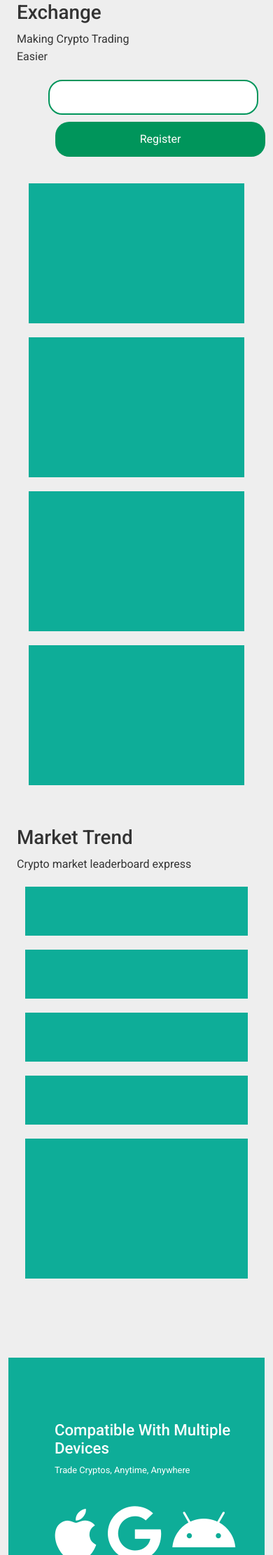
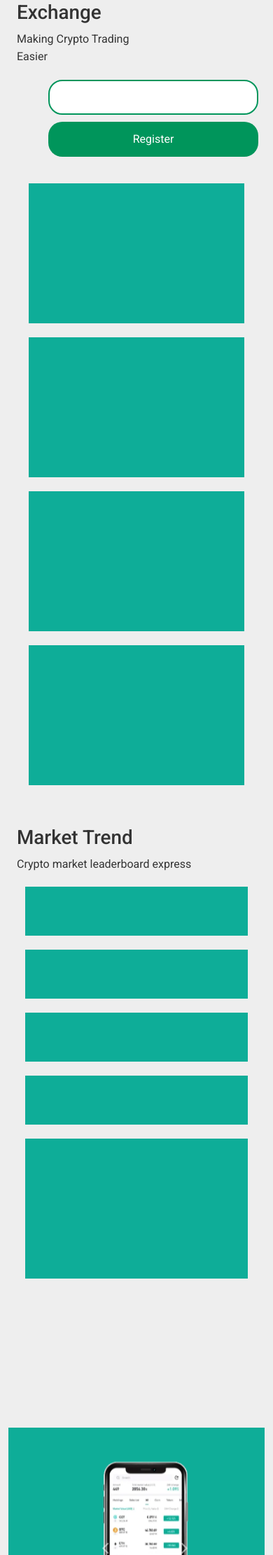
Before and after one commit to moonDev0/coin-affirm, a PHP site: page / in a window 390 px wide. Shown: the part 228-2450 px from the top of the page at 70% size. Run offline with PHP 8.4, Linux system fonts and the light colour scheme; some libraries are stand-ins or nearby versions.

Commit message:
mobilr opt in progress

```diff
--- a/css/style.css
+++ b/css/style.css
@@ -402,7 +402,7 @@ li{
     .app-right{
         width: 100vw !important;
         height: 40vh;
-        transform: scale(0.8);
+        transform: scale(0.65);
         display: flex;
         justify-content: center;
         align-items: center;
@@ -412,8 +412,9 @@ li{
     }
   .app{
       flex-wrap: wrap;
-      flex-direction: column;
+      flex-direction: column-reverse;
       height: 100vh;
+      margin-top: 100px !important;
   }
   .register{
       width: 100vw;
@@ -436,6 +437,7 @@ li{
   }
   .register>form button{
     width: 300px;
+    margin-left: 0px;
 }
 .coinsapi{
     flex-direction: column;
```
